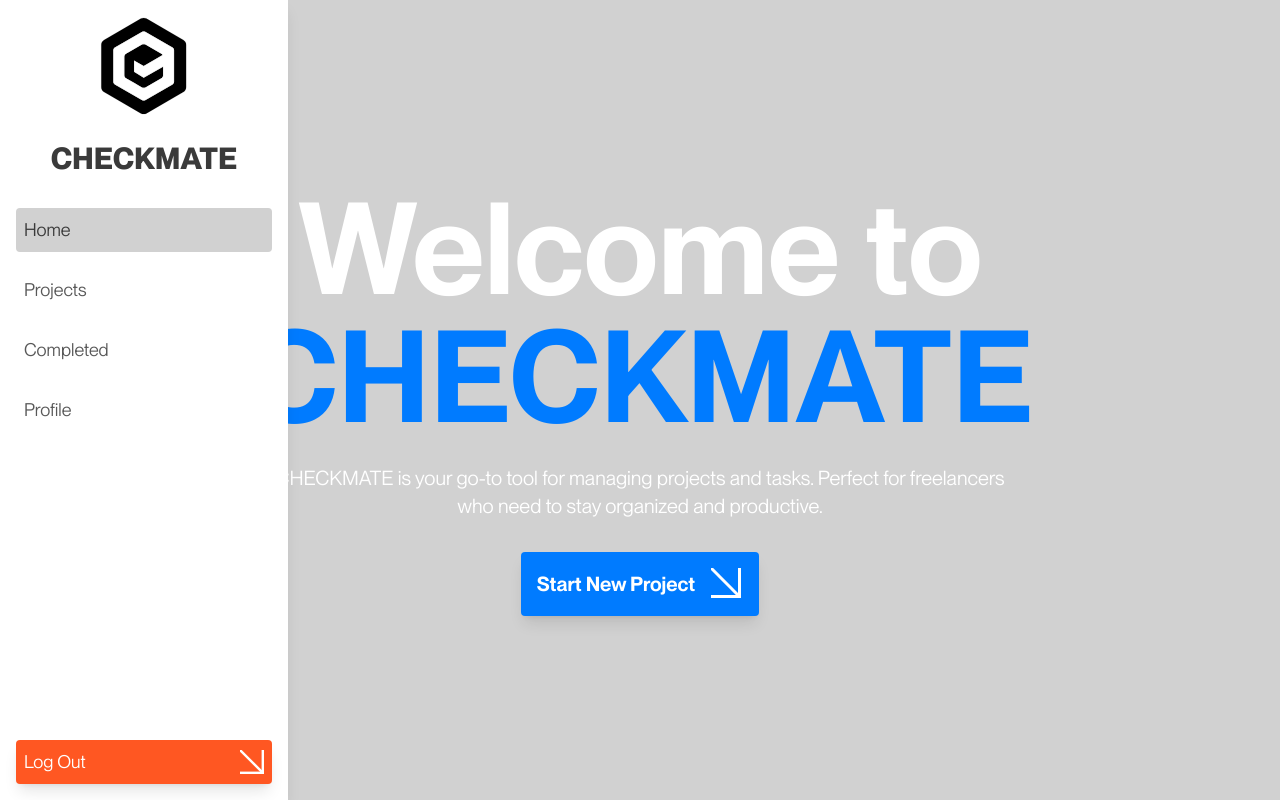
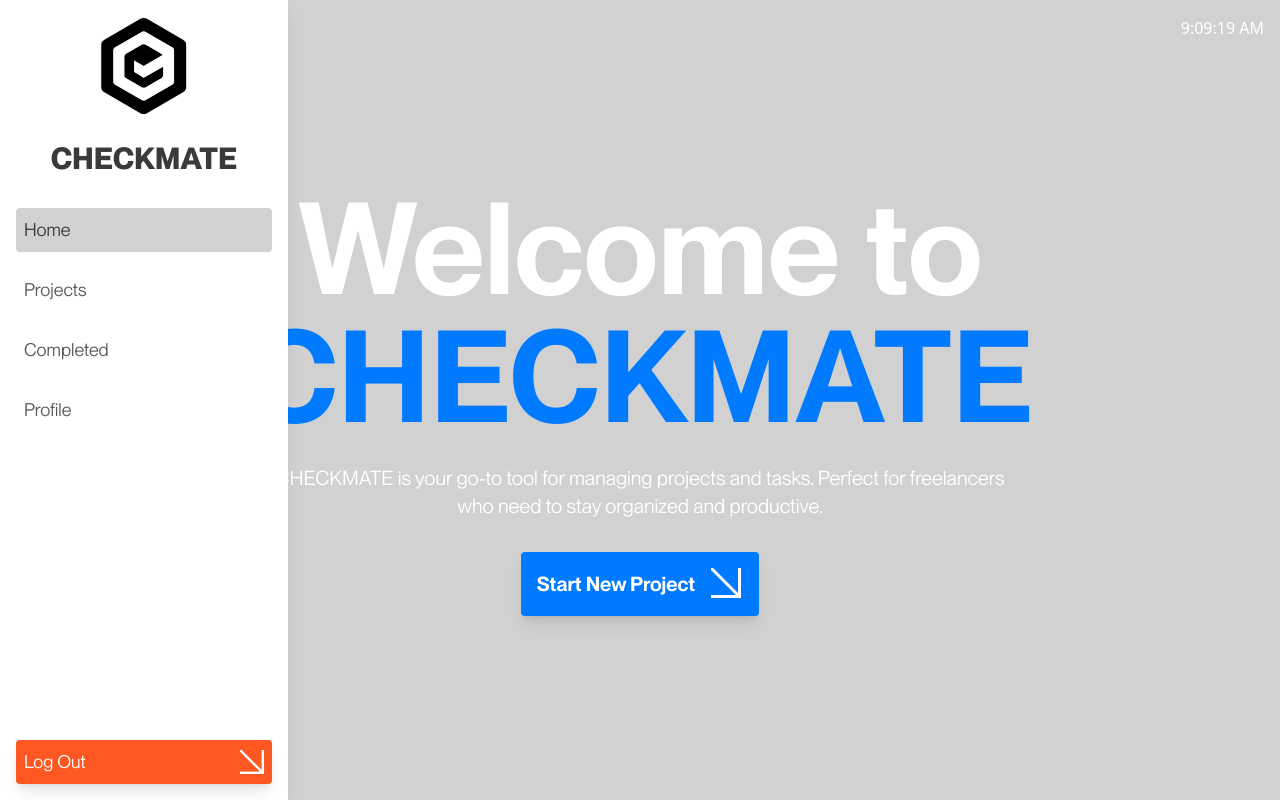
Before and after one commit to 66HEX/checkmate, a Next.js app: page / in a window 1280 px wide. Built offline with nearby package versions, Linux system fonts and the light colour scheme; no server answers; sample sign-in values are in the browser's storage.

Commit message:
added Live Clock component

```diff
--- a/app/components/ui/LiveClockUpdate/LiveClockUpdate.jsx
+++ /dev/null
@@ -1,34 +0,0 @@
-"use client";
-import React, { Component } from "react";
-
-class LiveClockUpdate extends Component {
-  constructor(props) {
-    super(props);
-
-    this.state = { date: new Date() };
-  }
-
-  componentDidMount() {
-    this.timerID = setInterval(() => this.tick(), 1000);
-  }
-
-  componentWillUnmount() {
-    clearInterval(this.timerID);
-  }
-
-  tick() {
-    this.setState({
-      date: new Date(),
-    });
-  }
-
-  render() {
-    return (
-      <div>
-        <p>{this.state.date.toLocaleTimeString()}</p>
-      </div>
-    );
-  }
-}
-
-export default LiveClockUpdate;
--- /dev/null
+++ b/app/components/ui/LiveClockUpdate/LiveClockUpdate.tsx
@@ -0,0 +1,30 @@
+"use client";
+import React, { useState, useEffect } from "react";
+
+const LiveClockUpdate: React.FC = () => {
+    const [date, setDate] = useState<Date | null>(null);
+
+    useEffect(() => {
+        setDate(new Date());
+
+        const timerID = setInterval(() => {
+            setDate(new Date());
+        }, 1000);
+
+        return () => clearInterval(timerID);
+    }, []);
+
+    if (!date) {
+        return <div className="fixed top-4 right-4 text-offwhite">Loading...</div>;
+    }
+
+    return (
+        <div>
+            <p className="fixed top-4 right-4 text-offwhite">
+                {date.toLocaleTimeString()}
+            </p>
+        </div>
+    );
+};
+
+export default LiveClockUpdate;
--- a/app/layout.tsx
+++ b/app/layout.tsx
@@ -2,6 +2,8 @@ import type { Metadata } from "next";
 import "./globals.css";
 import Sidebar from "@/app/components/ui/Sidebar/Sidebar";
 import SessionProviderWrapper from "@/app/components/SessionProviderWrapper";
+import LiveClockUpdate from "@/app/components/ui/LiveClockUpdate/LiveClockUpdate";
+
 
 export const metadata: Metadata = {
     title: "Checkmate",
@@ -19,6 +21,7 @@ export default function RootLayout({
         <body className="bg-lightgray">
         <SessionProviderWrapper>
             <Sidebar />
+            <LiveClockUpdate />
             {children}
         </SessionProviderWrapper>
         </body>
--- a/app/page.tsx
+++ b/app/page.tsx
@@ -5,6 +5,7 @@ import { useRouter } from 'next/navigation';
 import { useSession } from 'next-auth/react';
 import Link from 'next/link';
 import ArrowIcon from "@/app/components/ui/ArrowIcon/ArrowIcon";
+import LiveClockUpdate from "@/app/components/ui/LiveClockUpdate/LiveClockUpdate";
 
 
 export default function Home() {
```
